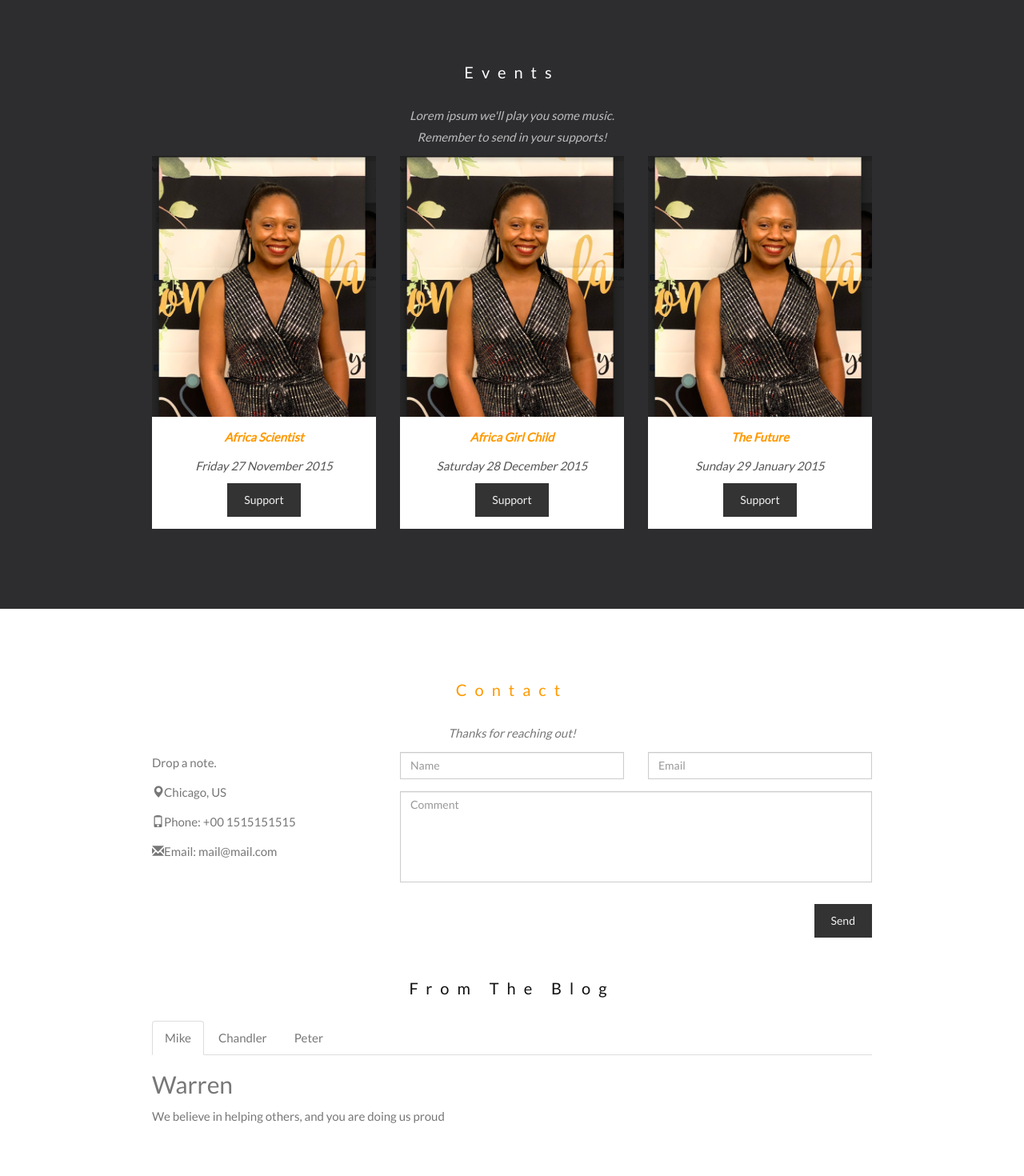
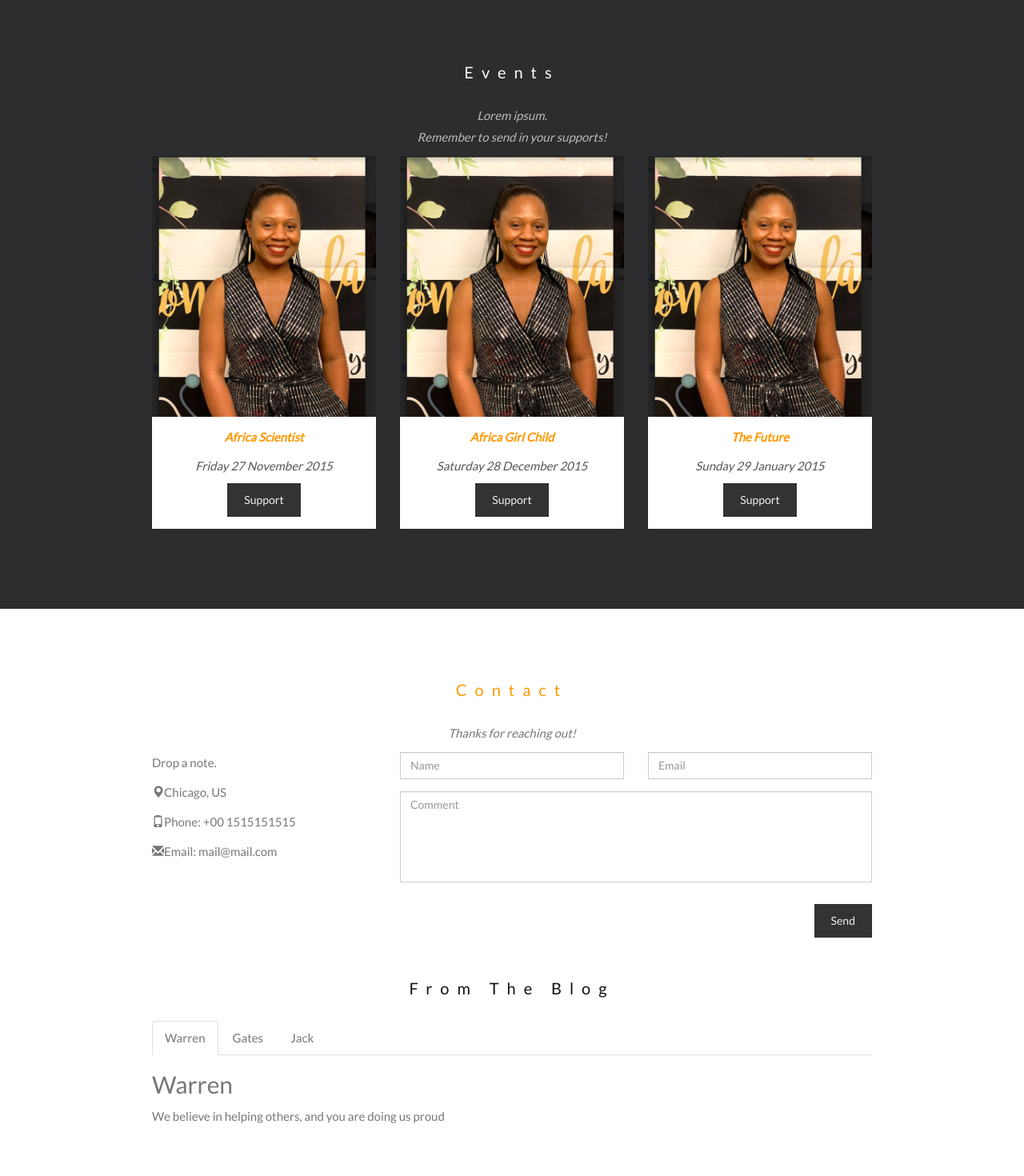
Before and after one commit to oluwaseni/vijona, an Angular app: page /vijona in a window 1280 px wide. Shown: the part 2100-3570 px from the top of the page at 80% size. Built offline with nearby package versions, Linux system fonts and the light colour scheme.

Commit message:
made beautiful changes

```diff
--- a/src/app/vijona/vijona.component.html
+++ b/src/app/vijona/vijona.component.html
@@ -152,7 +152,7 @@
       <div id="tour" class="bg-1">
         <div class="container">
           <h3 class="text-center">Events</h3>
-          <p class="text-center">Lorem ipsum we'll play you some music.<br> Remember to send in your supports!</p>
+          <p class="text-center">Lorem ipsum.<br> Remember to send in your supports!</p>
           <!-- <ul class="list-group">
             <li class="list-group-item">September <span class="label label-danger">Sold Out!</span></li>
             <li class="list-group-item">October <span class="label label-danger">Sold Out!</span></li>
@@ -195,12 +195,12 @@
             <div class="modal-content">
               <div class="modal-header">
                 <button type="button" class="close" data-dismiss="modal">×</button>
-                <h4><span class="glyphicon glyphicon-lock"></span> Tickets</h4>
+                <h4><span class="glyphicon glyphicon-lock"></span> Donate</h4>
               </div>
               <div class="modal-body">
                 <form role="form">
                   <div class="form-group">
-                    <label for="psw"><span class="glyphicon glyphicon-shopping-cart"></span> Tickets, $23 per person</label>
+                    <label for="psw"><span class="glyphicon glyphicon-shopping-cart"></span> From, $23 </label>
                     <input type="number" class="form-control" id="psw" placeholder="How many?">
                   </div>
                   <div class="form-group">
@@ -256,9 +256,9 @@
         <br>
         <h3 class="text-center">From The Blog</h3>
         <ul class="nav nav-tabs">
-          <li class="active"><a data-toggle="tab" href="#home">Mike</a></li>
-          <li><a data-toggle="tab" href="#menu1">Chandler</a></li>
-          <li><a data-toggle="tab" href="#menu2">Peter</a></li>
+          <li class="active"><a data-toggle="tab" href="#home">Warren</a></li>
+          <li><a data-toggle="tab" href="#menu1">Gates</a></li>
+          <li><a data-toggle="tab" href="#menu2">Jack</a></li>
         </ul>
 
         <div class="tab-content">
```
